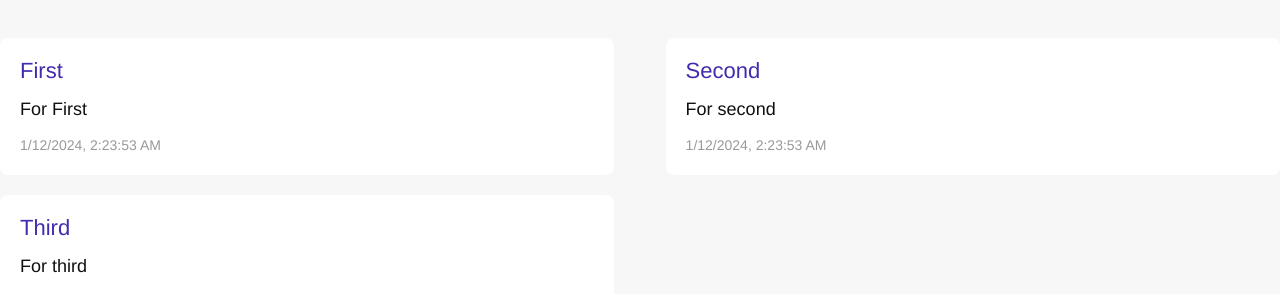
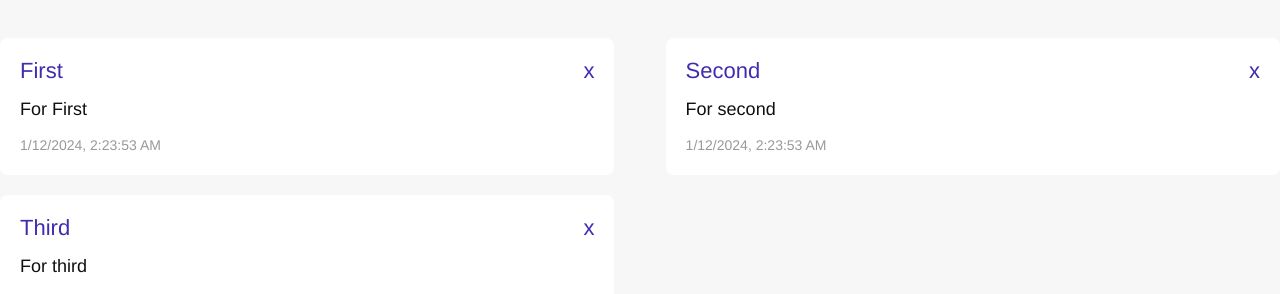
Before and after one commit to frostyx-vk/vue-todo, a Vue app: page / in a window 1280 px wide. Shown: the part 388-682 px from the top of the page. Built offline with nearby package versions, Linux system fonts and the light colour scheme.

Commit message:
add remove note

```diff
--- a/src/App.vue
+++ b/src/App.vue
@@ -5,9 +5,9 @@
         <div class="container">
           <h1>{{ title }}</h1>
 
-          <message v-if="message" :message="message"/>
+          <message v-if="message" :message="message" />
           <newNote :note="note" @addNote="addNote" />
-          <notes :notes="notes" />
+          <notes :notes="notes" @remove="removeNote" />
 
         </div>
       </section>
@@ -70,14 +70,17 @@
       this.massage = null;
       this.note.title = '';
       this.note.descr = '';
-    }
+    },
+    removeNote(index) {
+      this.notes.splice(index, 1)
+    },
   }
 }
 </script>
 
 <style>
-  .container h1 {
-    text-align: center;
-    padding-bottom: 30px;
-  }
+.container h1 {
+  text-align: center;
+  padding-bottom: 30px;
+}
 </style>
--- a/src/components/Notes.vue
+++ b/src/components/Notes.vue
@@ -3,6 +3,7 @@
         <div class="note" v-for="(note, index) in notes" :key="index">
             <div class="note-header">
                 <p>{{ note.title }}</p>
+                <p style="cursor: pointer;" @click="removeNote(index)">x</p>
             </div>
             <div class="note-body">
                 <p>{{ note.descr }}</p>
@@ -20,6 +21,12 @@
             required: true,
         }
     },
+    methods: {
+        removeNote (index) {
+            console.log(`index - ${index}`);
+            this.$emit('remove', index)
+        }
+    }
 }
 </script>
 
@@ -39,6 +46,9 @@
     border-radius: 8px;
 }
 .note-header {
+    display: flex;
+    justify-content: space-between;
+    align-items: center;
     p {
         font-size: 22px;
         color: #402caf;
```
